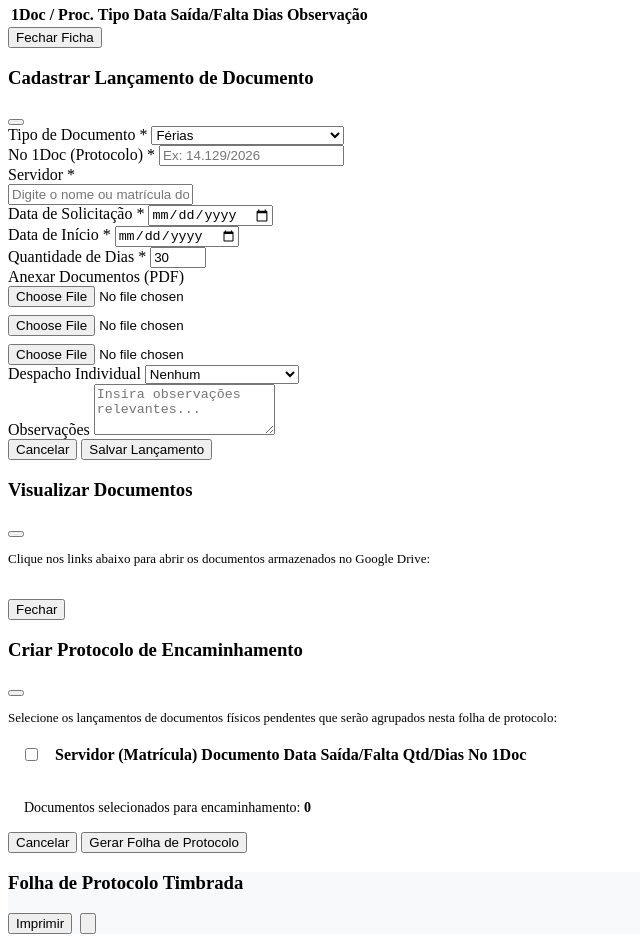
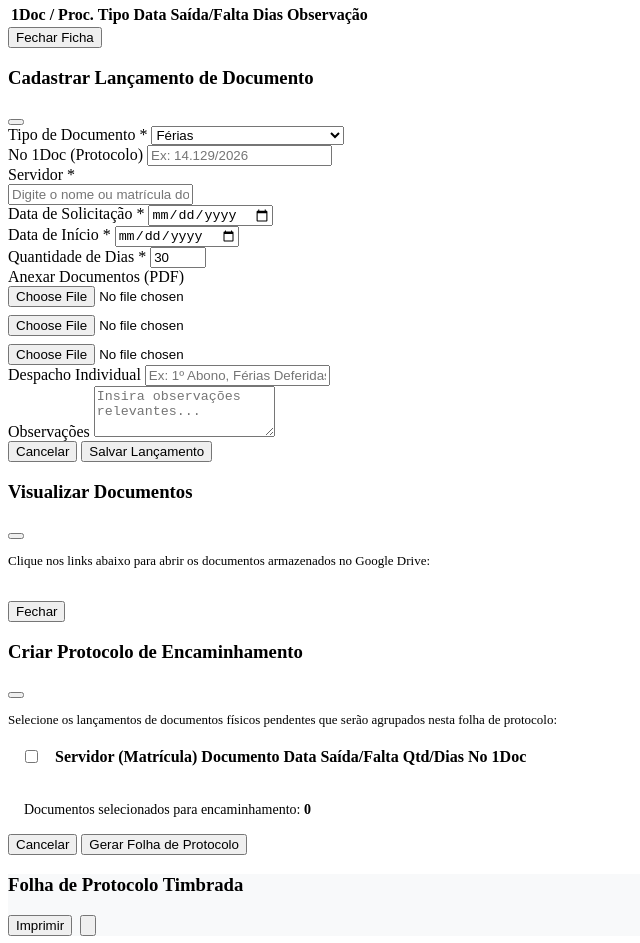
Before and after one commit to matheushonorats/RH, a website: page src/index.html in a window 1280 px wide. Shown: the part 1870-2813 px from the top of the page, without its empty margins (0-640 px from the left). Drawn offline with nearby package versions, Linux system fonts and the light colour scheme.

Commit message:
fix: ajusta formulário e interações do dashboard (1doc opcional, despacho livre, filtro corrigido e relatorio compulsórias)

```diff
--- a/src/index.html
+++ b/src/index.html
@@ -666,8 +666,8 @@
                 </select>
               </div>
               <div class="form-group">
-                <label class="form-label">No 1Doc (Protocolo) *</label>
-                <input type="text" id="lanc-idoc" class="form-control" required placeholder="Ex: 14.129/2026">
+                <label class="form-label">No 1Doc (Protocolo)</label>
+                <input type="text" id="lanc-idoc" class="form-control" placeholder="Ex: 14.129/2026">
               </div>
             </div>
 
@@ -732,13 +732,7 @@
             <!-- Despacho e Observação -->
             <div class="form-group">
               <label class="form-label">Despacho Individual</label>
-              <select id="lanc-despacho" class="form-control">
-                <option value="">Nenhum</option>
-                <option value="Abono 1">Abono 1</option>
-                <option value="Abono 2">Abono 2</option>
-                <option value="Férias Deferidas">Férias Deferidas</option>
-                <option value="Hora Extra Autorizada">Hora Extra Autorizada</option>
-              </select>
+              <input type="text" id="lanc-despacho" class="form-control" placeholder="Ex: 1º Abono, Férias Deferidas, etc...">
             </div>
 
             <div class="form-group">
```
Also changed, not shown: src/Scripts.html (+4 -3 lines).
